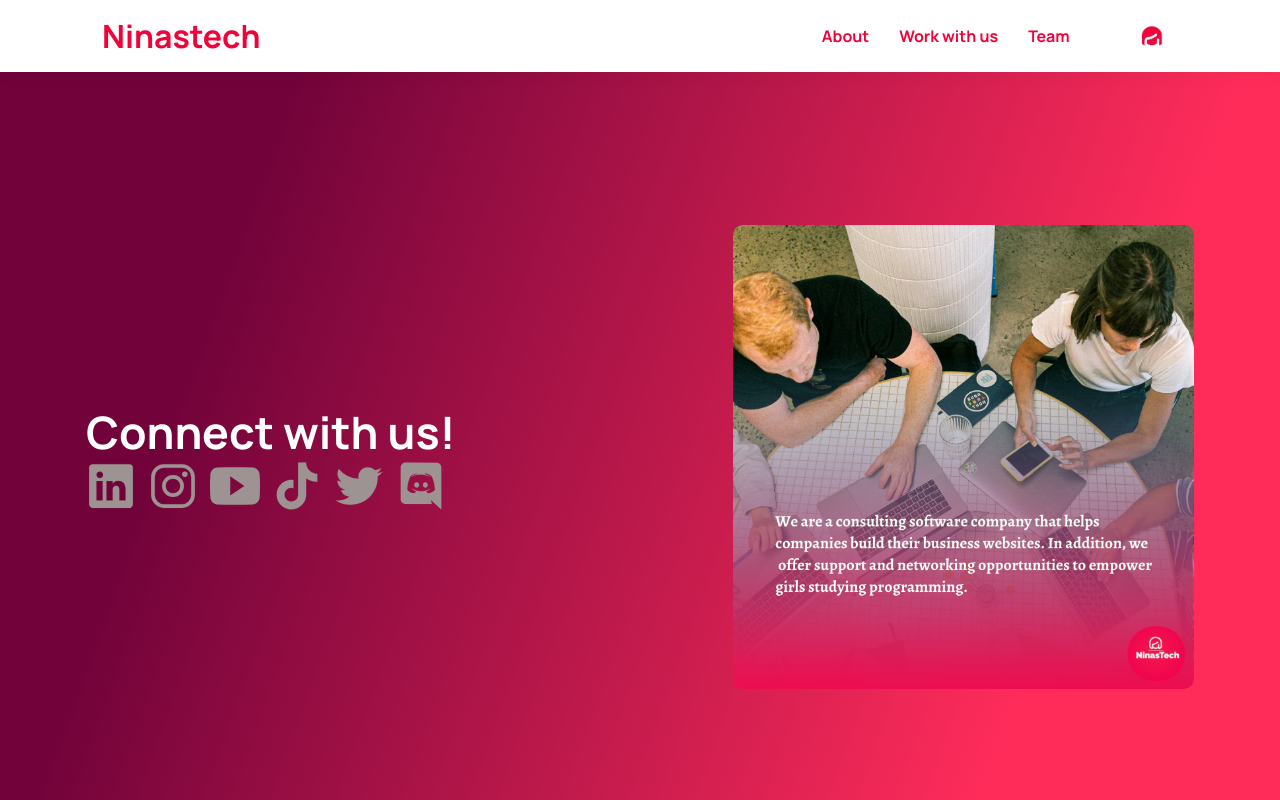
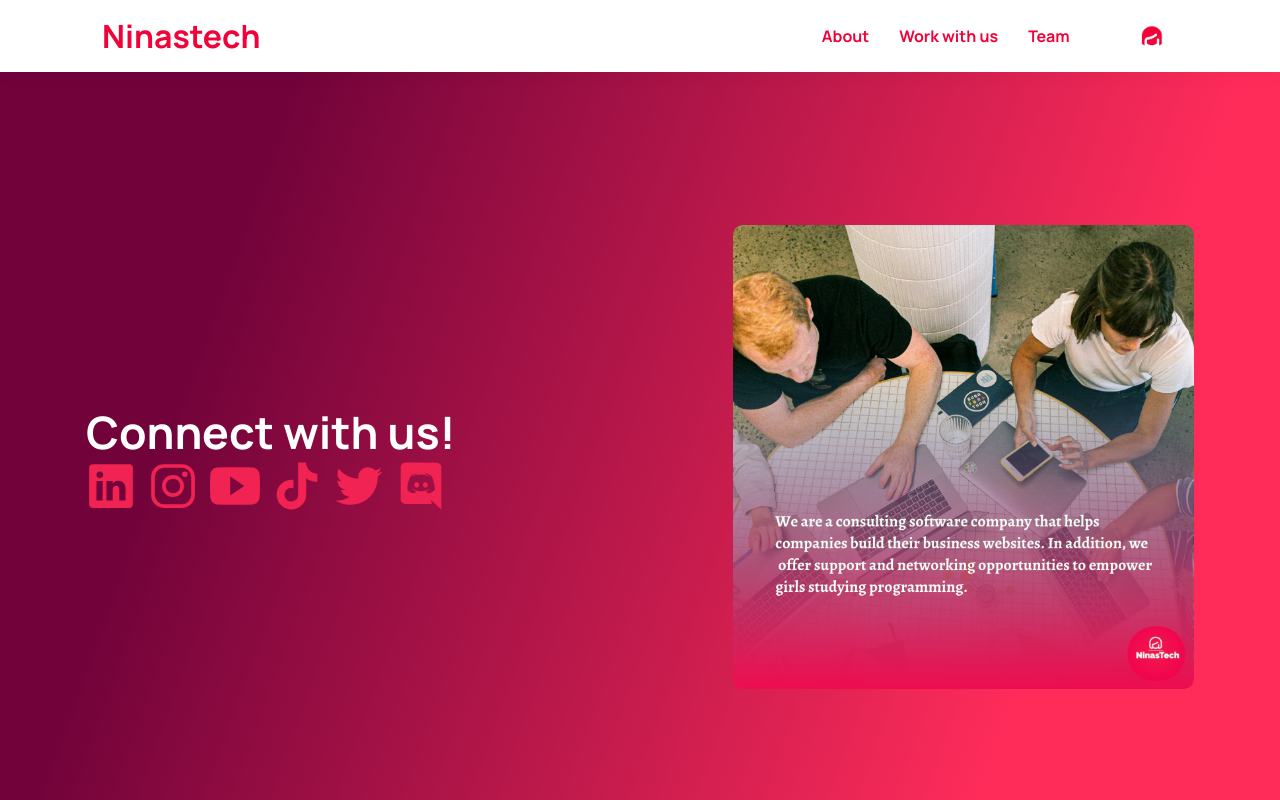
Before and after one commit to NinasTech/Ninastech-United, a plain HTML site: page index.html in a window 1280 px wide. Shown: the top 800 px of the page. Drawn offline with nearby package versions, Linux system fonts and the light colour scheme; a web font is replaced by a local one.

Commit message:
update colors

```diff
--- a/assets/css/style.css
+++ b/assets/css/style.css
@@ -1592,7 +1592,7 @@ footer .redes-sociais a i {
 
 .social-list ion-icon {
   font-size: 50px;
-  color: #9d9393;
+
 }
 
 .social-list {
```
